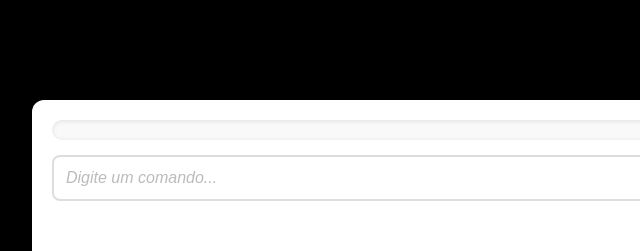
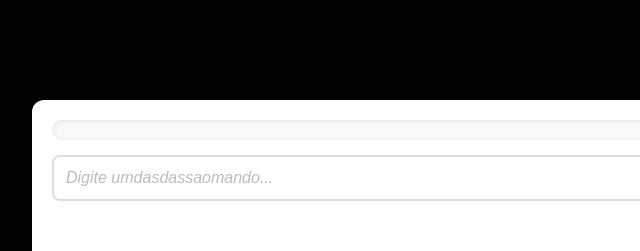
Before and after one commit to jg-sousa/Chat-Roma-Ai, a website: page public/index.html in a window 1280 px wide. Both pictures are taken after typing "Sample" into the empty fields and a click on the button "Entrar". Shown: the top 251 px of the page, 96-736 px from the left. Drawn offline with Linux system fonts and the light colour scheme.

Commit message:
teste login 2

```diff
--- a/public/index.html
+++ b/public/index.html
@@ -22,7 +22,7 @@
 <div id="chat-container" style="display: none;">
     <div id="chat"></div>
     <div class="input-container">
-        <input type="text" id="chatInput" placeholder="Digite um comando..." />
+        <input type="text" id="chatInput" placeholder="Digite umdasdassaomando..." />
         <button id="sendBtn"><i class="fas fa-paper-plane"></i></button>
     </div>
 </div>
```
